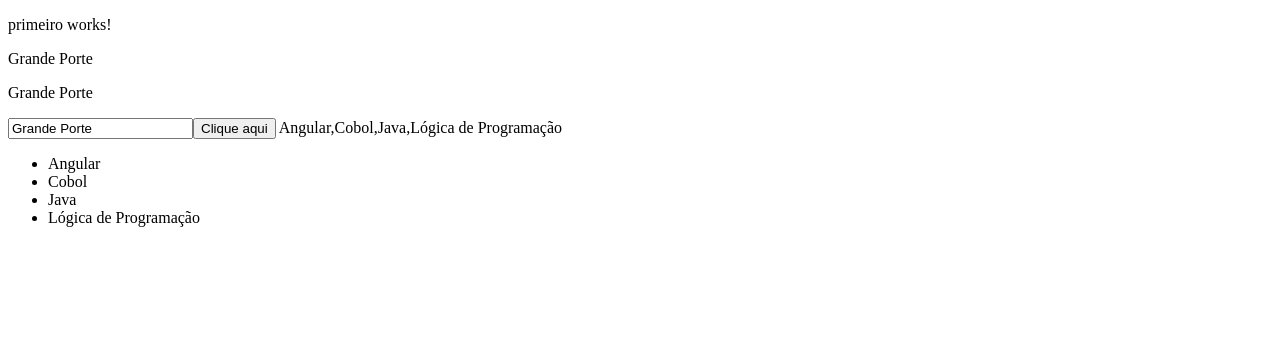
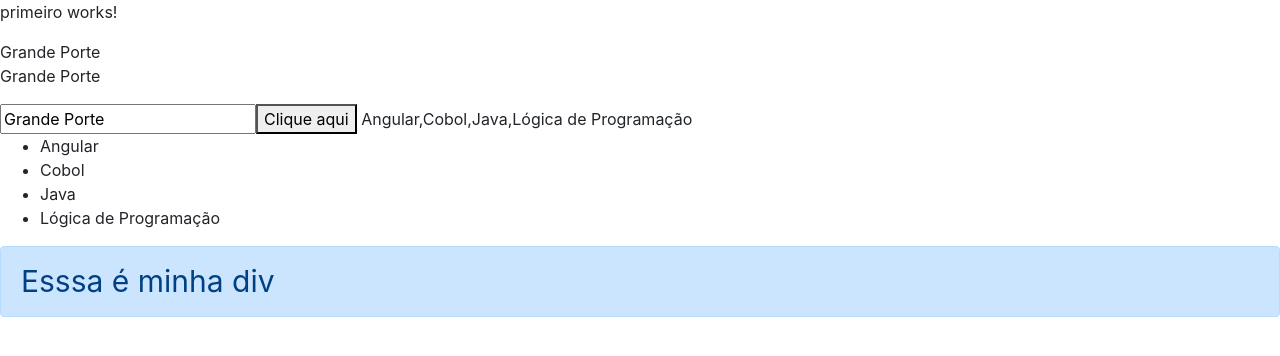
Before and after one commit to ffborelli/curso-angular-ead, an Angular app: page / in a window 1280 px wide. Shown: the top 356 px of the page. Built offline with nearby package versions, Linux system fonts and the light colour scheme.

Commit message:
aula de ngClass e ngStyle

```diff
--- a/package.json
+++ b/package.json
@@ -19,6 +19,7 @@
     "@angular/platform-browser": "~9.0.3",
     "@angular/platform-browser-dynamic": "~9.0.3",
     "@angular/router": "~9.0.3",
+    "ngx-bootstrap": "^5.6.1",
     "rxjs": "~6.5.4",
     "tslib": "^1.10.0",
     "zone.js": "~0.10.2"
--- a/src/app/primeiro/primeiro.component.html
+++ b/src/app/primeiro/primeiro.component.html
@@ -13,3 +13,7 @@
 <ul *ngIf="cursos.length > 3">
   <li *ngFor="let c of cursos" > {{ c }} </li>
 </ul>
+
+<div [ngClass]="{ 'alert': true, 'alert-primary' : show, 'alert-danger': false }" [ngStyle]="{ 'font-size': '30px'}" >
+  Esssa é minha div
+</div>
--- a/src/app/primeiro/primeiro.component.ts
+++ b/src/app/primeiro/primeiro.component.ts
@@ -8,6 +8,7 @@ import { Component, OnInit } from '@angular/core';
 export class PrimeiroComponent implements OnInit {
 
   nome = "Grande Porte";
+  show  = true;
 
   cursos = [ "Angular", "Cobol", "Java", "Lógica de Programação" ];
 
--- a/src/index.html
+++ b/src/index.html
@@ -6,6 +6,7 @@
   <base href="/">
   <meta name="viewport" content="width=device-width, initial-scale=1">
   <link rel="icon" type="image/x-icon" href="favicon.ico">
+  <link href="https://maxcdn.bootstrapcdn.com/bootstrap/4.0.0/css/bootstrap.min.css" rel="stylesheet">
 </head>
 <body>
   <app-root></app-root>
```
Also changed, not shown: 1 other file (tests, documents, lock files or other folders).
